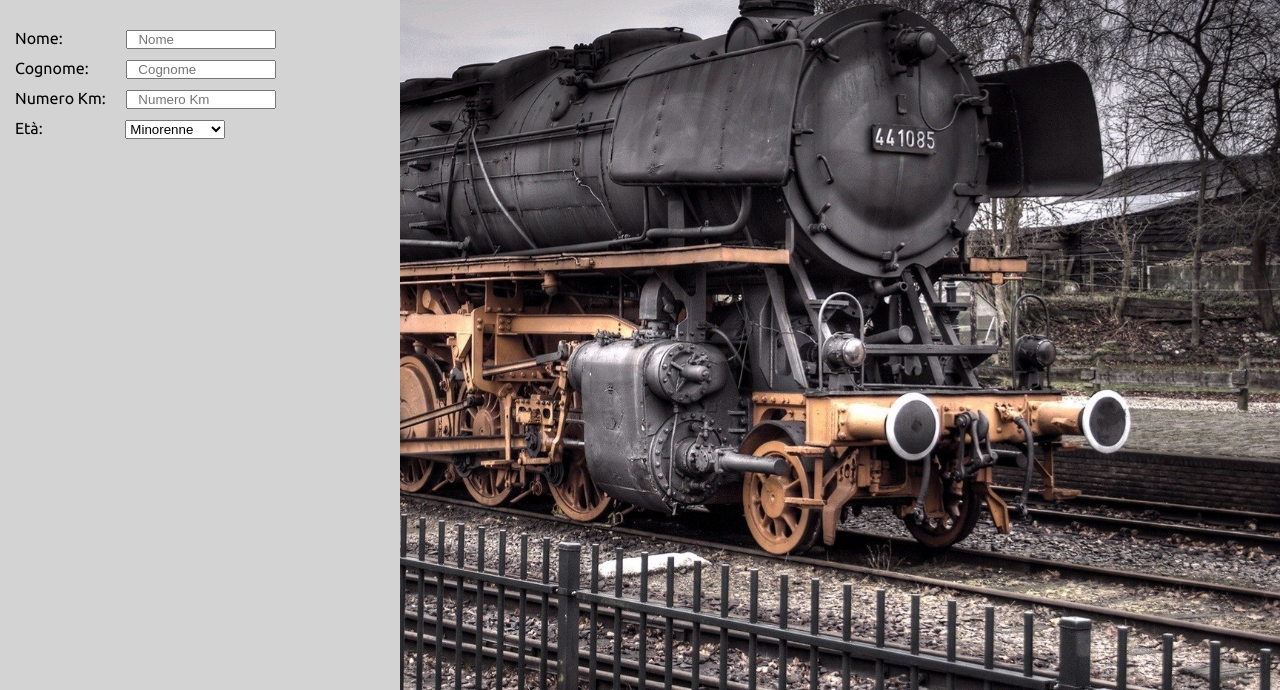
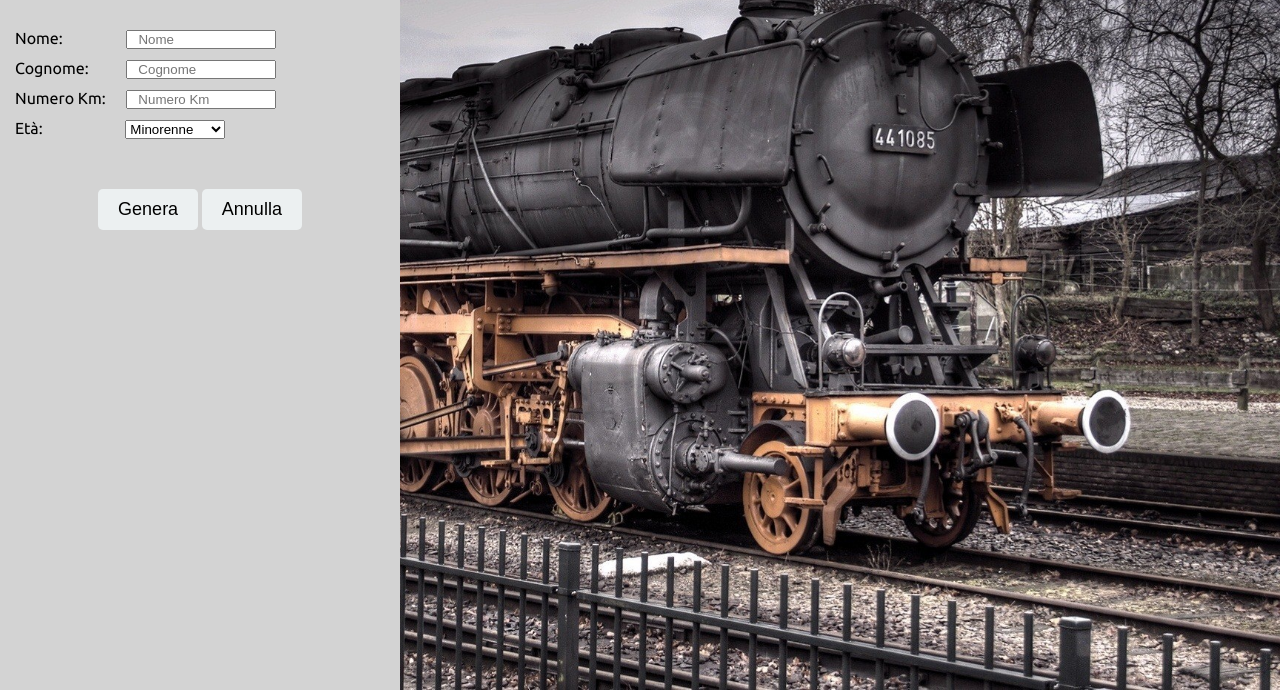
Before and after one commit to Alessio-source/js-biglietto-treno-form, a plain HTML site: page index.html in a window 1280 px wide. Shown: the part 110-800 px from the top of the page. Drawn offline with Linux system fonts and the light colour scheme.

Commit message:
pulsanti

```diff
--- a/css/style.css
+++ b/css/style.css
@@ -51,6 +51,19 @@ main {
   padding: 0 10px;
 }
 
+.box .element:last-of-type {
+  margin-top: 50px;
+  text-align: center;
+}
+
+.box button {
+  border: none;
+  font-size: 18px;
+  padding: 10px 20px;
+  background: #ECF0F1;
+  border-radius: 5px;
+}
+
 #biglietto {
   width: 400px;
   background-color: lightgrey;
--- a/index.html
+++ b/index.html
@@ -43,6 +43,12 @@
           </select>
         </div>
 
+        <div class="element">
+          <button type="button" name="button">Genera</button>
+          <button type="button" name="button">Annulla</button>
+        </div>
+
+
       </div>
 
       <div id="biglietto" class="hidden">
@@ -52,6 +58,9 @@
         <p id="price"></p>
         <p id="category"></p>
       </div>
+
+
+
     </main>
 
     <script src="js/script.js" charset="utf-8"></script>
```
